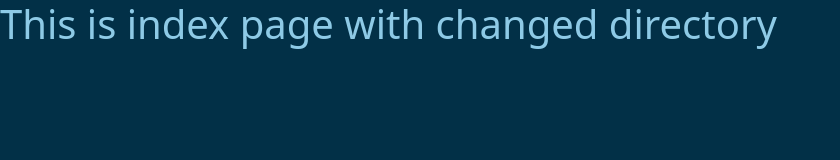
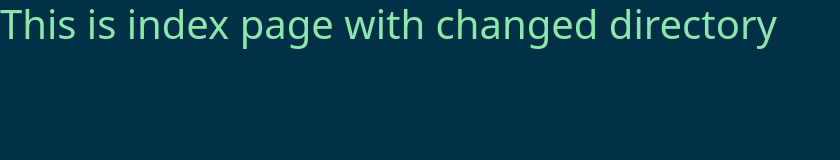
Before and after one commit to Lesiba-Tipe/tipegraphics-githubpage, a plain HTML site: page docs/index.html in a window 1280 px wide. Shown: the whole page, without its empty margins (0-840 px from the left). Drawn offline with nearby package versions, Linux system fonts and the light colour scheme.

Commit message:
change background-3

```diff
--- a/docs/index.html
+++ b/docs/index.html
@@ -11,10 +11,7 @@
     <title>Tipe Graphics</title>
 
     <style>
-      body{
-    color:#8ecae6;
-    background-color: #023047;
-  }
+
     </style>
   </head>
   <body>
--- a/docs/style.css
+++ b/docs/style.css
@@ -1,4 +1,4 @@
 body{
-    color:#8ecae6;
+    color:#8ee6ab;
     background-color: #023047;
   }
```
